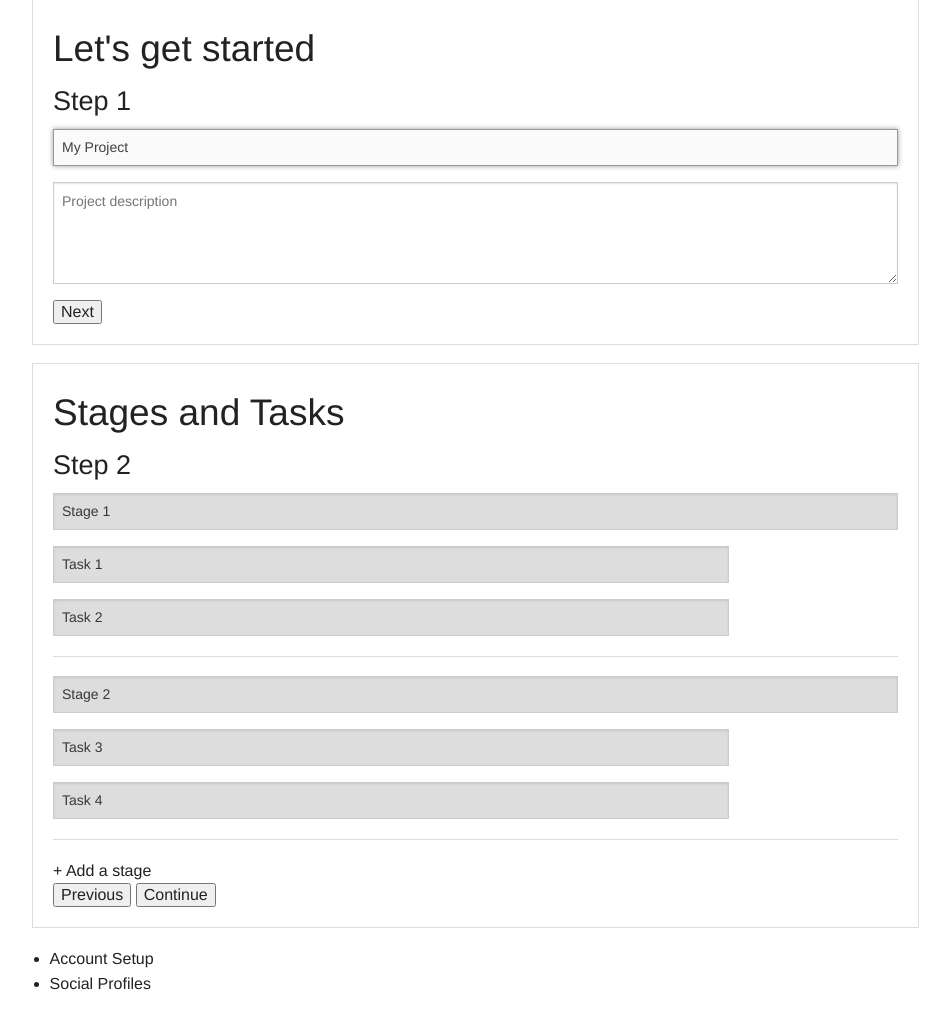
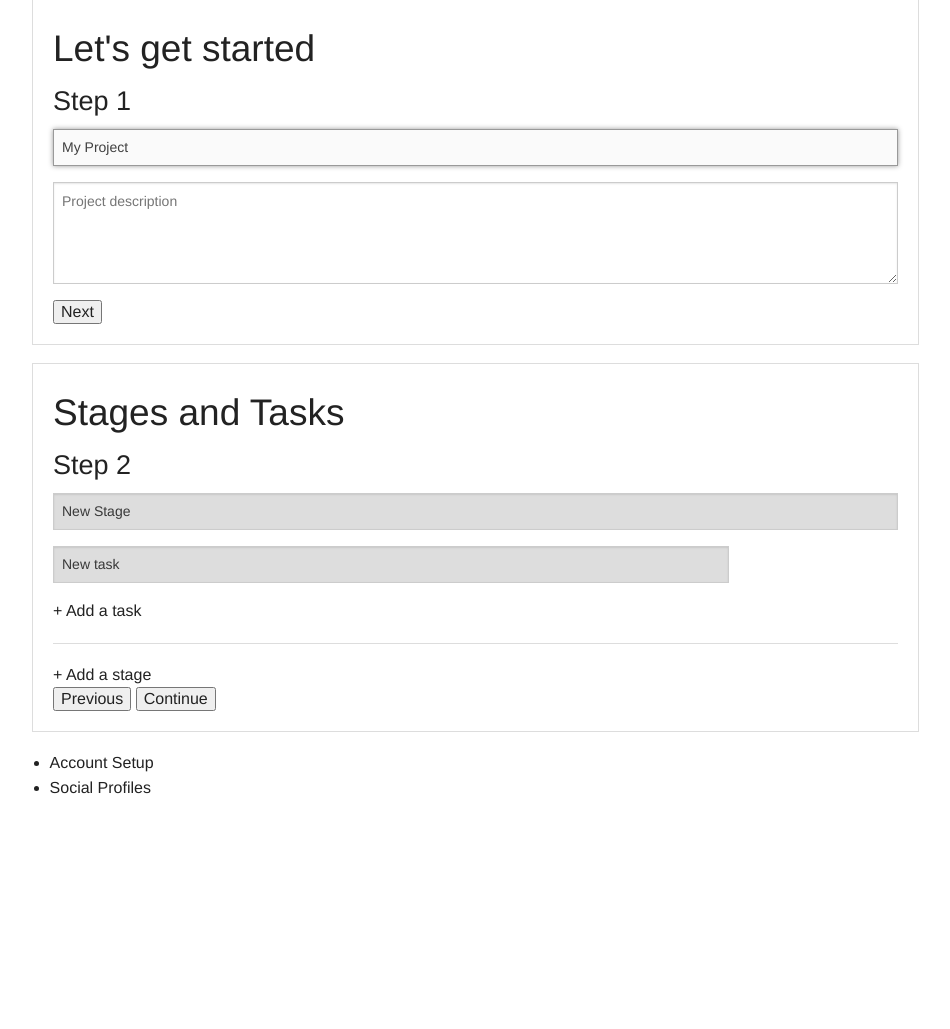
Before and after one commit to ilyaulyanov/projek, a PHP site: the page made by application/views/project/create.php in a window 1280 px wide. Shown: the part 64-1093 px from the top of the page, without its empty margins (123-1073 px from the left). Run offline with PHP 8.4, Linux system fonts and the light colour scheme; the template is opened without the code that fills it, so the values that code supplies are empty; some libraries are stand-ins or nearby versions.

Commit message:
project creation page changes

```diff
--- a/application/views/project/create.php
+++ b/application/views/project/create.php
@@ -14,13 +14,9 @@
 <fieldset>
             <h2 class="fs-title">Stages and Tasks</h2>
             <h3 class="fs-subtitle">Step 2</h3>
-            <input type="text" name="projectStage[]" class="project_stage" value="Stage 1" readonly="true" required/>
-            <input type="text" name="projectTask[]" class="project_task" value="Task 1" readonly="true"/>
-            <input type="text" name="projectTask[]" class="project_task" value="Task 2" readonly="true"/>
-            <hr/>
-            <input type="text" name="projectStage[]" class="project_stage" value="Stage 2" readonly="true" required/>
-            <input type="text" name="projectTask[]" class="project_task" value="Task 3" readonly="true"/>
-            <input type="text" name="projectTask[]" class="project_task" value="Task 4" readonly="true"/>
+            <input type="text" name="projectStage[]" class="project_stage" value="New Stage" readonly="true" required/>
+            <input type="text" name="projectTask[]" class="project_task" value="New task" readonly="true"/>
+            <div class="new_task_btn">+ Add a task</div>
             <hr/>
             <div id="btn_stage_add">+ Add a stage</div>
             <input type="button" name="previous" class="previous action-button" value="Previous" />
--- a/public/js/application.js
+++ b/public/js/application.js
@@ -23,6 +23,12 @@ $('.ui-loader').addClass('hidden');
 				});
 		}).find('.project_stage').addClass('no-pointer');
 	});
+	var newTaskBtnEl = document.getElementsByClassName('new_task_btn');
+	console.log(newTaskBtnEl);
+	$(newTaskBtnEl).hammer({ }).bind("tap",
+		function($this){
+			AddTask(this);
+			});
 
 	var stageEl = document.getElementsByClassName('project_stage');
 	$(stageEl).hammer({ }).bind("panend",
```
